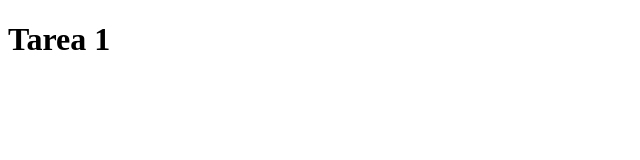
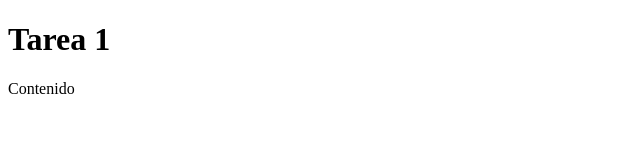
Before and after one commit to albornoz79/miProyecto, a plain HTML site: page index.html in a window 1280 px wide. Shown: the full height of the page, 0-640 px from the left. Drawn offline with Linux system fonts and the light colour scheme.

Commit message:
Update index.html

```diff
--- a/index.html
+++ b/index.html
@@ -7,5 +7,6 @@
 </head>
 <body>
     <h1>Tarea 1</h1>
+    <p> Contenido </p>
 </body>
 </html>
```
